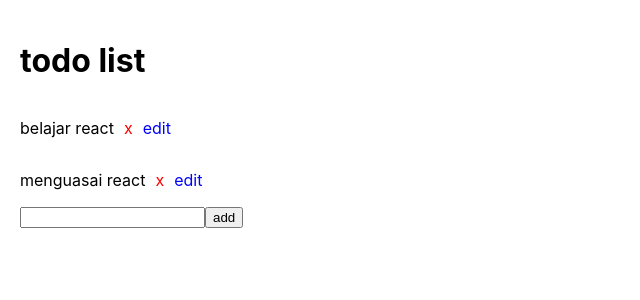
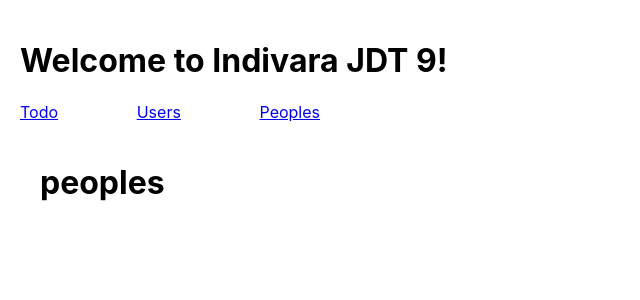
Before and after one commit to aqigif/app-indivara, a React (Create React App) app: page /peoples in a window 1280 px wide. Shown: the top 300 px of the page, without its empty margins (0-640 px from the left). Built offline with nearby package versions, Linux system fonts and the light colour scheme.

Commit message:
routing and axios

```diff
--- a/package.json
+++ b/package.json
@@ -6,8 +6,10 @@
     "@testing-library/jest-dom": "^5.16.2",
     "@testing-library/react": "^12.1.3",
     "@testing-library/user-event": "^13.5.0",
+    "axios": "^0.26.0",
     "react": "^17.0.2",
     "react-dom": "^17.0.2",
+    "react-router-dom": "^6.2.2",
     "react-scripts": "5.0.0",
     "web-vitals": "^2.1.4"
   },
--- a/src/App.css
+++ b/src/App.css
@@ -1,3 +1,4 @@
+@import url(./components/components.css);
 .App {
   padding: 20px;
 }
--- a/src/App.js
+++ b/src/App.js
@@ -1,83 +1,26 @@
+import * as React from "react";
+import { Routes, Route, Link } from "react-router-dom";
 import "./App.css";
-import { useState } from "react";
-import ListItem from "./components/list-item";
-import FooterAction from "./components/footer-action";
-import { todos } from "./constants/dummy";
-
+import Peoples from "./pages/Peoples";
+import Todo from "./pages/Todos";
+import Users from "./pages/Users";
 
 function App() {
-  const [todoState, setTodoState] = useState(todos);
-  const [todoIndex, setTodoIndex] = useState(null);
-  const [value, setValue] = useState("");
-
-  const handleAdd = () => {
-    const newTodos = [
-      ...todoState,
-      {
-        id: parseInt(todoState?.[todoState.length - 1]?.id || 0) + 1,
-        name: value,
-        isDone: false,
-      },
-    ];
-    setTodoState(newTodos);
-    setValue("");
-  };
-
-  const handleRemove = (item) => {
-    const newTodos = todoState.filter((itm, idx) => itm.id !== item.id);
-    setTodoState(newTodos);
-  };
-
-  const handleDone = (index) => {
-    let newTodos = [...todoState];
-    newTodos[index] = {
-      ...newTodos[index],
-      isDone: !newTodos[index].isDone,
-    };
-    setTodoState(newTodos);
-  };
-
-  const handleGet = ({ item, index }) => {
-    // setTodoData(item)
-    setTodoIndex(index);
-    setValue(item.name);
-  };
-  const handleUpdate = () => {
-    // let index = todoState.findIndex((itm, idx) => itm.id === todoData.id);
-    let newTodos = [...todoState];
-    newTodos[todoIndex] = {
-      ...newTodos[todoIndex],
-      name: value,
-    };
-    setTodoState(newTodos);
-    // setTodoData(null)
-    setTodoIndex(null);
-    setValue("");
-  };
-
   return (
     <div className="App">
-      <h1>todo list</h1>
-      {todoState.map((item, index) => {
-        return (
-          <ListItem
-            item={item}
-            index={index}
-            handleDone={handleDone}
-            handleRemove={handleRemove}
-            handleGet={handleGet}
-          />
-        );
-      })}
-      <FooterAction
-        value={value}
-        setValue={setValue}
-        todoIndex={todoIndex}
-        handleAdd={handleAdd}
-        handleUpdate={handleUpdate}
-      />
+      <h1>Welcome to Indivara JDT 9!</h1>
+      <div style={{display: 'flex', justifyContent: 'space-between', maxWidth: 300}}>
+        <Link to={"/"}>Todo</Link>
+        <Link to={"/users"}>Users</Link>
+        <Link to={"/peoples"}>Peoples</Link>
+      </div>
+      <Routes>
+        <Route path="/" element={<Todo />} />
+        <Route path="users" element={<Users />} />
+        <Route path="peoples" element={<Peoples />} />
+      </Routes>
     </div>
   );
 }
 
-export default App;
+export default App
--- a/src/components/footer-action.js
+++ b/src/components/footer-action.js
@@ -1,3 +1,4 @@
+
 function FooterAction({ todoIndex, value, setValue, handleAdd, handleUpdate }) {
   return (
     <>
--- a/src/components/list-item.js
+++ b/src/components/list-item.js
@@ -1,6 +1,6 @@
 function ListItem({ index, item, handleDone, handleGet, handleRemove }) {
   return (
-    <span key={index} style={{ display: "flex", alignItems: "center" }}>
+    <span key={index} style={styles.container}>
       <p
         onClick={() => {
           handleDone(index);
@@ -27,4 +27,8 @@
   );
 }
 
+export const styles = {
+    container: { display: "flex", alignItems: "center" }
+}
+
 export default ListItem;
--- a/src/index.js
+++ b/src/index.js
@@ -1,12 +1,15 @@
 import React from 'react';
 import ReactDOM from 'react-dom';
+import { BrowserRouter } from 'react-router-dom';
+import App from './App';
 import './index.css';
-import App from './App';
 import reportWebVitals from './reportWebVitals';
 
 ReactDOM.render(
   <React.StrictMode>
-    <App />
+    <BrowserRouter>
+      <App />
+    </BrowserRouter>
   </React.StrictMode>,
   document.getElementById('root')
 );
--- /dev/null
+++ b/src/pages/Peoples.js
@@ -0,0 +1,18 @@
+
+
+function Peoples({ users }) {
+  return (
+    <div className="App">
+      <h1>peoples</h1>
+      {Array.from(users || []).map((item, index) => {
+        return (
+          <p key={item.id}>
+            {item?.first_name} {item?.last_name}
+          </p>
+        );
+      })}
+    </div>
+  );
+}
+
+export default Peoples;
--- /dev/null
+++ b/src/pages/Todos.js
@@ -0,0 +1,85 @@
+import "../App.css";
+import { useState } from "react";
+import ListItem from "../components/list-item";
+import FooterAction from "../components/footer-action";
+import { todos } from "../constants/dummy";
+
+
+function Todo() {
+  const [todoState, setTodoState] = useState(todos);
+  const [todoIndex, setTodoIndex] = useState(null);
+  const [value, setValue] = useState("");
+
+
+  const handleAdd = () => {
+    const newTodos = [
+      ...todoState,
+      {
+        id: parseInt(todoState?.[todoState.length - 1]?.id || 0) + 1,
+        name: value,
+        isDone: false,
+      },
+    ];
+    setTodoState(newTodos);
+    setValue("");
+  };
+
+  const handleRemove = (item) => {
+    const newTodos = todoState.filter((itm, idx) => itm.id !== item.id);
+    setTodoState(newTodos);
+  };
+
+  const handleDone = (index) => {
+    let newTodos = [...todoState];
+    newTodos[index] = {
+      ...newTodos[index],
+      isDone: !newTodos[index].isDone,
+    };
+    setTodoState(newTodos);
+  };
+
+  const handleGet = ({ item, index }) => {
+    // setTodoData(item)
+    setTodoIndex(index);
+    setValue(item.name);
+  };
+  const handleUpdate = () => {
+    // let index = todoState.findIndex((itm, idx) => itm.id === todoData.id);
+    let newTodos = [...todoState];
+    newTodos[todoIndex] = {
+      ...newTodos[todoIndex],
+      name: value,
+    };
+    setTodoState(newTodos);
+    // setTodoData(null)
+    setTodoIndex(null);
+    setValue("");
+  };
+
+  return (
+    <div className="App">
+      <h1>todo list</h1>
+      {todoState.map((item, index) => {
+        return (
+          <ListItem
+            key={index}
+            item={item}
+            index={index}
+            handleDone={handleDone}
+            handleRemove={handleRemove}
+            handleGet={handleGet}
+          />
+        );
+      })}
+       <FooterAction
+        value={value}
+        setValue={setValue}
+        todoIndex={todoIndex}
+        handleAdd={handleAdd}
+        handleUpdate={handleUpdate}
+      />
+    </div>
+  );
+}
+
+export default Todo;
--- /dev/null
+++ b/src/pages/Users.js
@@ -0,0 +1,34 @@
+import { useEffect, useState } from "react";
+import "../App.css";
+import { getUsers } from "../services/axios";
+
+function Users() {
+  const [users, setUsers] = useState([]);
+
+  useEffect(() => {
+    fetchUsers()
+  }, [])
+
+  const fetchUsers = async() => {
+    try {
+     const payload = await getUsers();
+     if (payload?.data?.data) {
+      setUsers(payload?.data?.data)
+     } else throw payload
+    } catch (error) {
+      console.error(error)
+    }
+  }
+  return (
+    <div className="App">
+      <h1>users</h1>
+      {users.map((item, index) => {
+        return (
+          <p key={item.id}>{item?.first_name} {item?.last_name}</p>
+        );
+      })}
+    </div>
+  );
+}
+
+export default Users;
--- /dev/null
+++ b/src/services/axios.js
@@ -0,0 +1,7 @@
+import axios from "axios";
+
+export const getUsers = () => axios({
+  method: "GET",
+  baseURL: "https://reqres.in",
+  url: "/api/users?page=2",
+});
```
Also changed, not shown: src/components/components.css (added), 1 other file (tests, documents, lock files or other folders).
